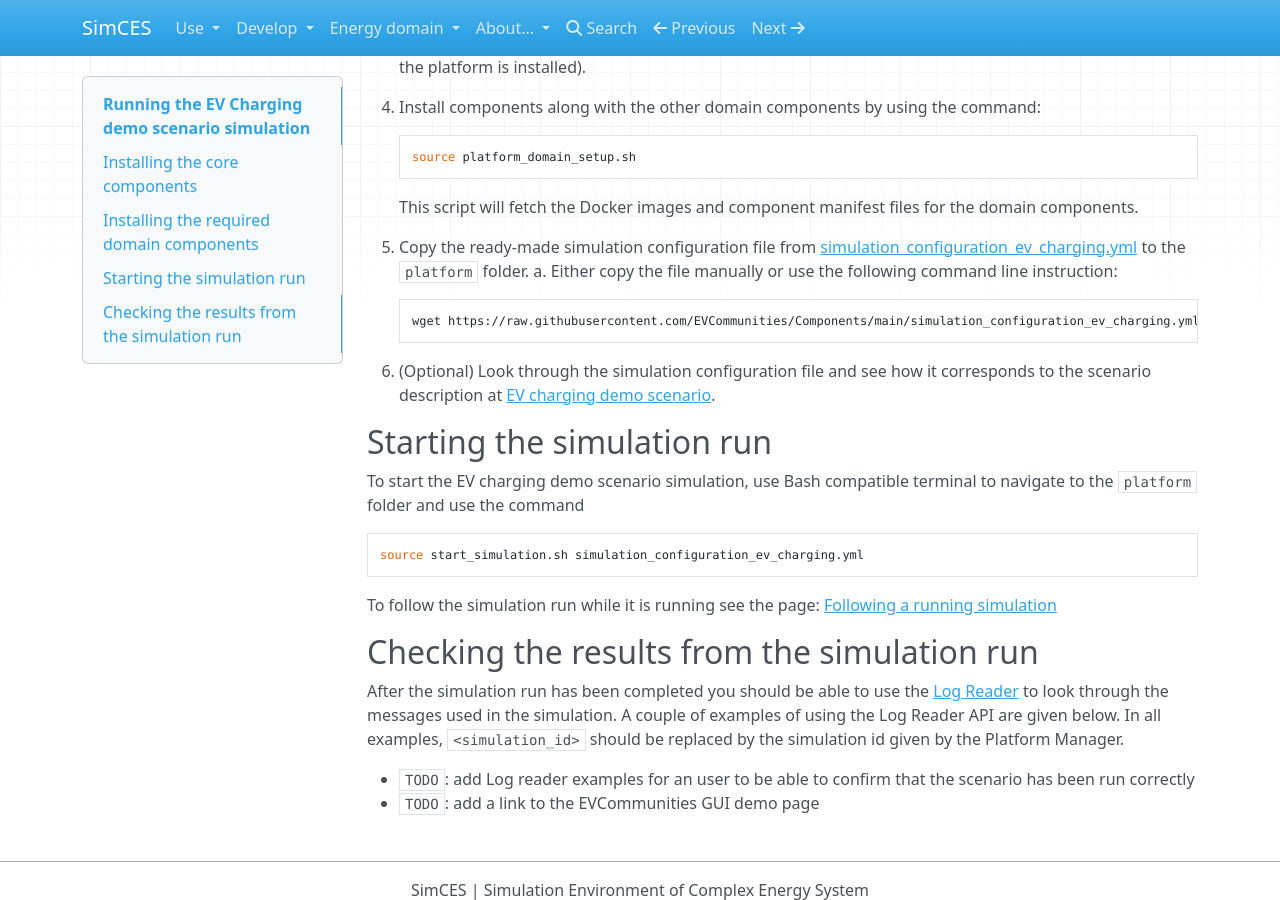
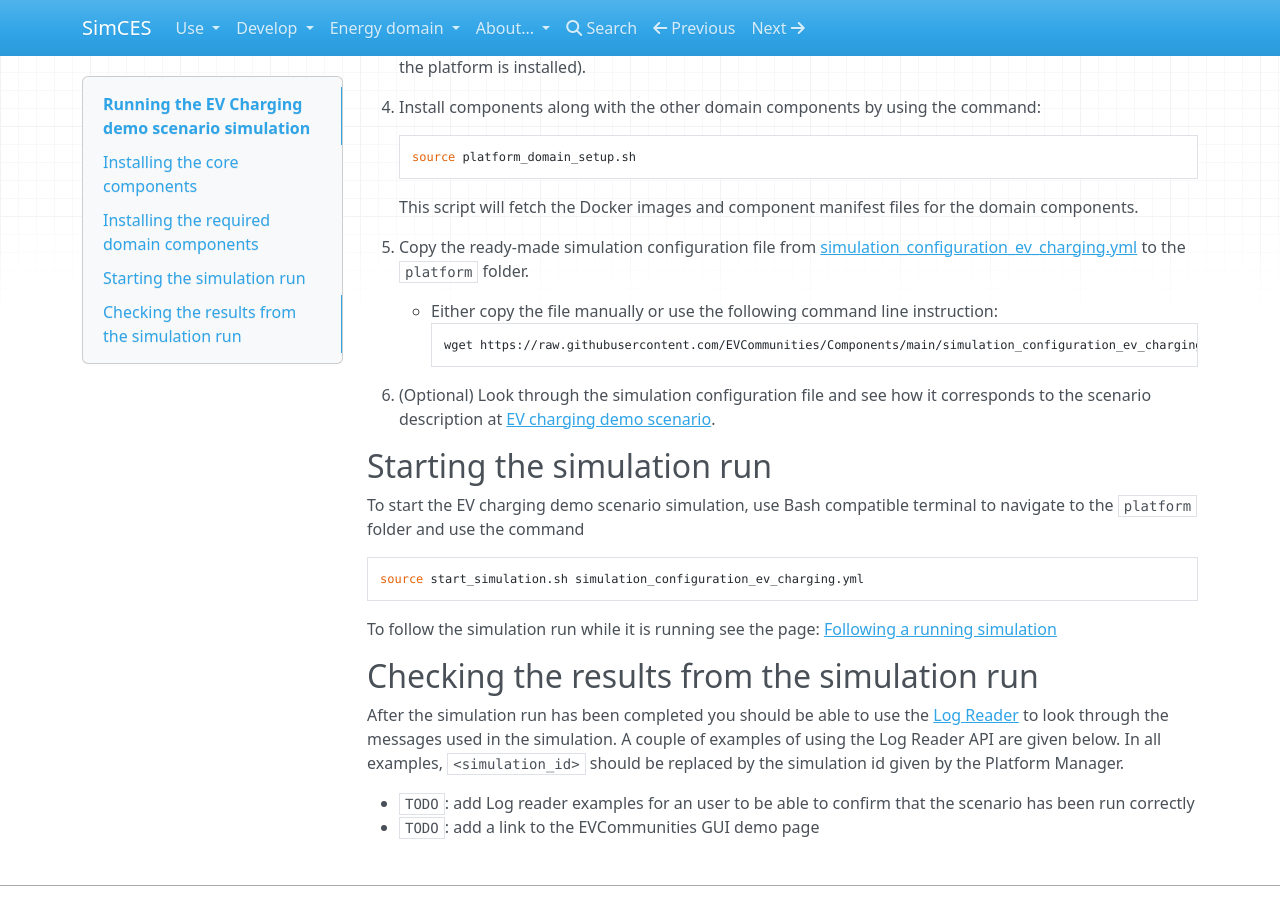
Before and after one commit to simcesplatform/simcesplatform.github.io, an MkDocs documentation site: the page built from markdown/energy_run-ev-charging-demo.md, in a window 1280 px wide and 900 px high, scrolled down 1115 px. Built offline with MkDocs 1.6.1, drawn with Linux system fonts in a browser that asks for light colours; nearby versions of some CDN libraries; library files that are not in the unit come from our copies.

```diff
--- a/markdown/energy_run-ev-charging-demo.md
+++ b/markdown/energy_run-ev-charging-demo.md
@@ -51,10 +51,10 @@ To be able to use the [User](energy_user-component.md), [Station](energy_station
     This script will fetch the Docker images and component manifest files for the domain components.
 
 5. Copy the ready-made simulation configuration file from [simulation_configuration_ev_charging.yml](https://github.com/simcesplatform/Platform-Manager/blob/master/simulation_configuration_ev_charging.yml) to the `platform` folder.
-   a. Either copy the file manually or use the following command line instruction:
+    - Either copy the file manually or use the following command line instruction:
 
-        :::bash
-        wget https://raw.githubusercontent.com/EVCommunities/Components/main/simulation_configuration_ev_charging.yml
+            :::bash
+            wget https://raw.githubusercontent.com/EVCommunities/Components/main/simulation_configuration_ev_charging.yml
 
 6. (Optional) Look through the simulation configuration file and see how it corresponds to the scenario description at [EV charging demo scenario](energy_scenario-ev-charging-demo.md).
 
```
